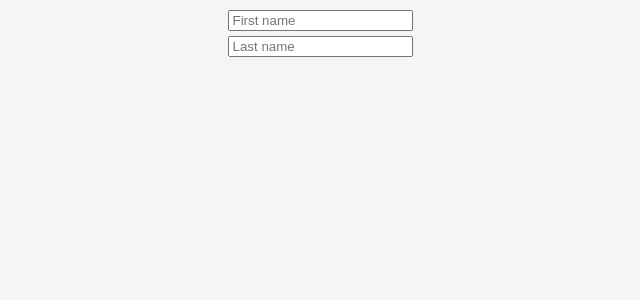
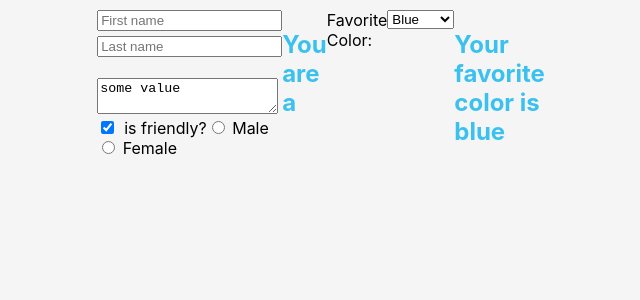
Before and after one commit to kawalot/LearnReact, a React (Create React App) app: page / in a window 1280 px wide. Shown: the top 300 px of the page, without its empty margins (319-959 px from the left). Built offline with nearby package versions, Linux system fonts and the light colour scheme.

Commit message:
try to handle some input forms in react

```diff
--- a/src/App.js
+++ b/src/App.js
@@ -9,14 +9,17 @@ class App extends Component {
         super()
         this.state = {
             firstName: "",
-            lastName: ""
+            lastName: "",
+            isFriendly: true,
+            gender: "",
+            favColor: "blue"
         }
         this.handleChange = this.handleChange.bind(this)
     }
 
     handleChange(event) {
-        const {name, value} = event.target
-        this.setState({[name]: value})
+        const {name, value, type, checked} = event.target
+        type === "checkbox" ? this.setState({[name]: checked}) : this.setState({[name]: value})
     }
 
     render() {
@@ -37,7 +40,55 @@ class App extends Component {
                            onChange={this.handleChange}
                     />
                 <h1>{this.state.firstName} {this.state.lastName}</h1>
+
+                <textarea
+                    value="some value"
+                    onChange={this.handleChange}
+                />
+
+                <label>
+                    <input
+                        type="checkbox"
+                        checked={this.state.isFriendly}
+                        name="isFriendly"
+                        onChange={this.handleChange}
+                    />
+                is friendly?
+                </label>
+                <label>
+                    <input
+                        type="radio"
+                        name="gender"
+                        value="male"
+                        checked={this.state.gender === "male"}
+                        onChange={this.handleChange}
+                    /> Male
+                </label>
+                <br />
+                <label>
+                    <input
+                        type="radio"
+                        name="gender"
+                        value="female"
+                        checked={this.state.gender === "female"}
+                        onChange={this.handleChange}
+                    /> Female
+                </label>
                 </form>
+                <h2><font color="#3AC1EF">You are a {this.state.gender}</font></h2>
+                    <label>Favorite Color:</label>
+                    <select
+                        value={this.state.favColor}
+                        onChange={this.handleChange}
+                        name="favColor"
+                    >
+                        <option value="blue">Blue</option>
+                        <option value="green">Green</option>
+                        <option value="red">Red</option>
+                        <option value="orange">Orange</option>
+                        <option value="yellow">Yellow</option>
+                    </select>
+                    <h2><font color="#3AC1EF">Your favorite color is {this.state.favColor}</font></h2>
             </div>
         </div>)
     }
```
